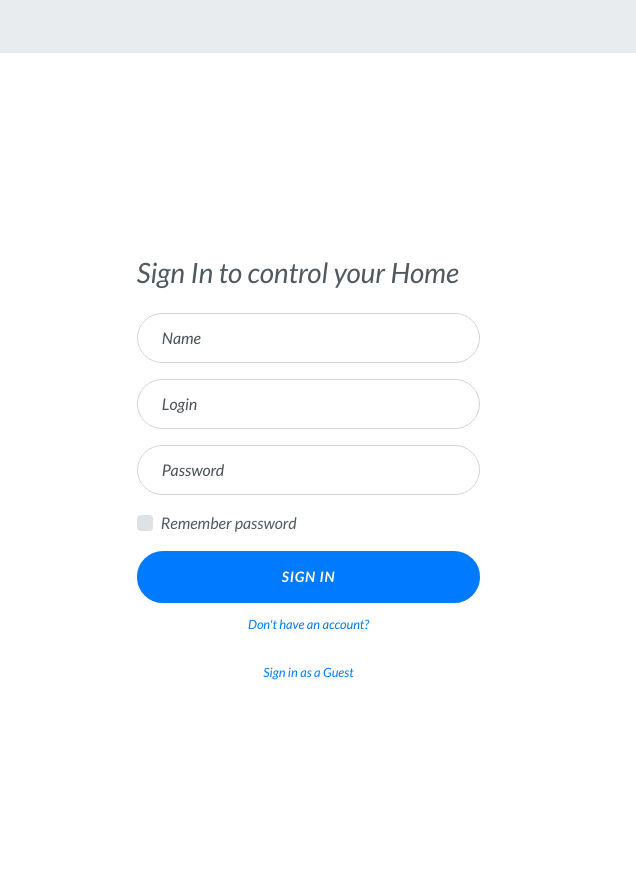
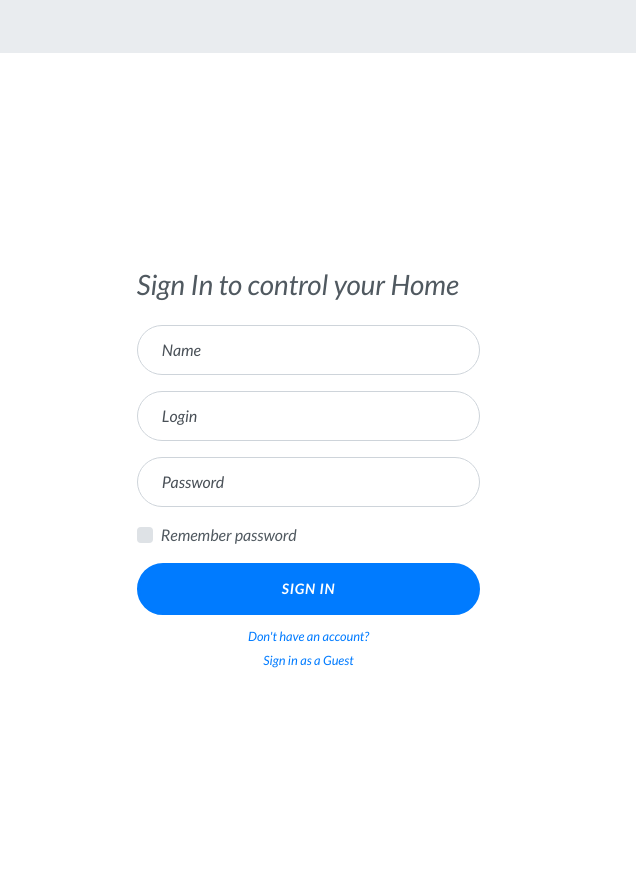
Before and after one commit to Adilet7894/smart, a plain HTML site: page index.html in a window 1280 px wide. Shown: the part 2469-3354 px from the top of the page, 644-1280 px from the left. Drawn offline with Linux system fonts and the light colour scheme.

Commit message:
Update index.html

```diff
--- a/index.html
+++ b/index.html
@@ -519,8 +519,8 @@
                 </div>
                 <button onclick="myFunction()" class="btn btn-lg btn-primary btn-block btn-login text-uppercase font-weight-bold mb-2" type="submit" >Sign In</button>
                 <div class="text-center">
-                  <a class="small" href="registration.html">Don't have an account?</a><br>
-                  <br><a class="small" href="control.html">Sign in as a Guest</a></div>
+                  <a class="small" href="registration.html">Don't have an account?</a>
+                  <br><a class="small" href="control.html">  Sign in as a Guest</a></div>
               </form>
             </div>
           </div>
```
